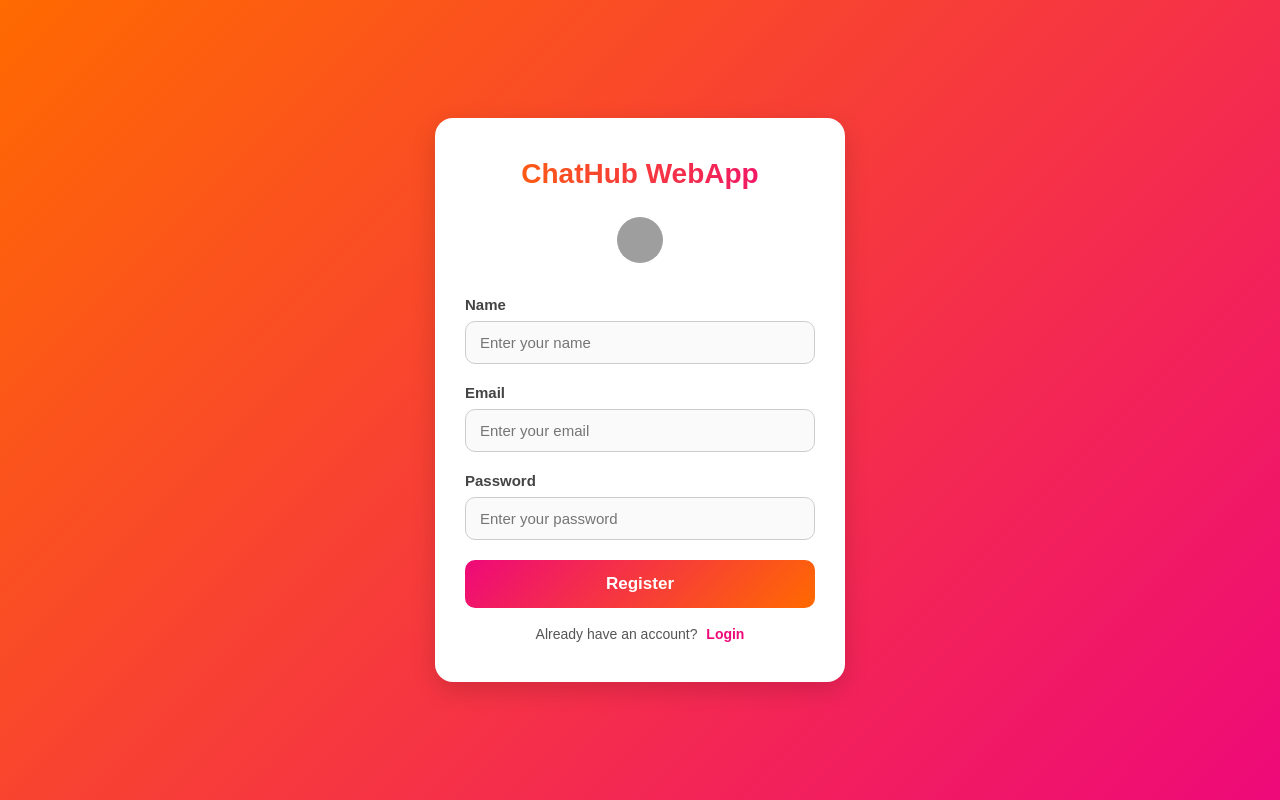
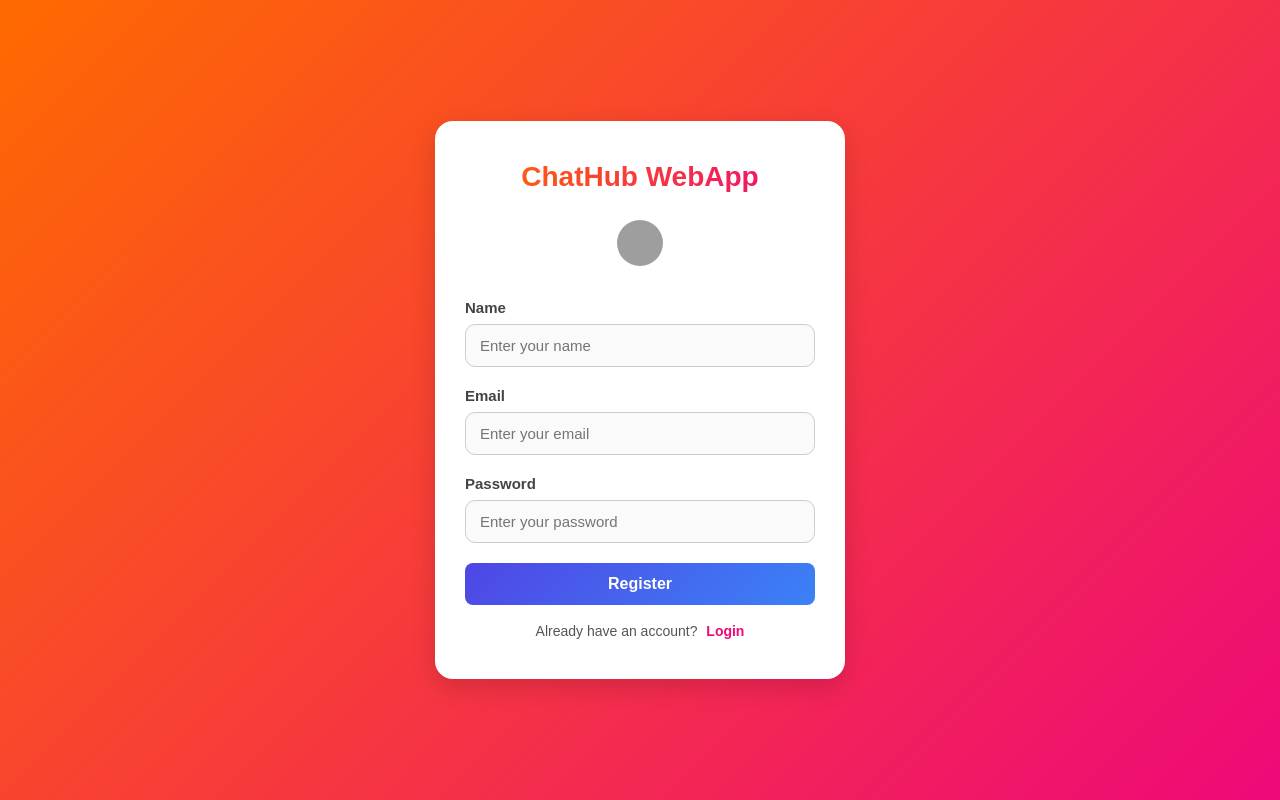
Before and after one commit to Shafiqchohan786/Chat-WebApp-Frontend, a React (Vite) app: page /register in a window 1280 px wide. Built offline with nearby package versions, Linux system fonts and the light colour scheme; grey boxes are pictures that could not be loaded.

Commit message:
Update App.css

```diff
--- a/src/App.css
+++ b/src/App.css
@@ -819,3 +819,49 @@
     margin-bottom: 15px;
   }
 }
+
+
+
+
+
+
+
+
+
+
+
+
+.register-btn {
+  width: 100%;
+  padding: 12px;
+  background: linear-gradient(135deg, #4f46e5, #3b82f6);
+  color: #fff;
+  border: none;
+  border-radius: 8px;
+  font-size: 16px;
+  font-weight: bold;
+  cursor: pointer;
+  transition: all 0.3s ease;
+  display: flex;
+  justify-content: center;
+  align-items: center;
+}
+
+.register-btn:disabled {
+  background: #9ca3af;
+  cursor: not-allowed;
+}
+
+.loader {
+  border: 3px solid #f3f3f3;
+  border-top: 3px solid white;
+  border-radius: 50%;
+  width: 18px;
+  height: 18px;
+  animation: spin 1s linear infinite;
+}
+
+@keyframes spin {
+  0% { transform: rotate(0deg); }
+  100% { transform: rotate(360deg); }
+}
```
